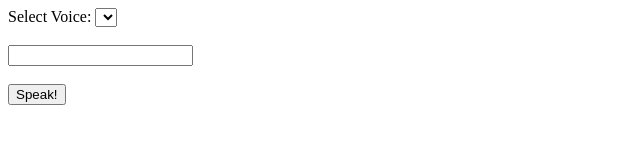
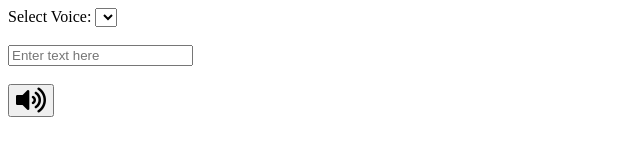
Before and after one commit to bhaveshgoyal182/TextBolega, a plain HTML site: page index.html in a window 1280 px wide. Shown: the whole page, without its empty margins (0-640 px from the left). Drawn offline with Linux system fonts and the light colour scheme.

Commit message:
Modify index.html

```diff
--- a/index.html
+++ b/index.html
@@ -6,18 +6,19 @@
     <meta name="viewport" content="width=device-width, initial-scale=1.0">
     <meta http-equiv="X-UA-Compatible" content="ie=edge">
     <title>TextToSpeech | by dev.bhau</title>
+    <link rel="stylesheet" href="./styles.css">
+    <link rel="stylesheet" href="https://use.fontawesome.com/releases/v5.15.3/css/all.css"
+        integrity="sha384-SZXxX4whJ79/gErwcOYf+zWLeJdY/qpuqC4cAa9rOGUstPomtqpuNWT9wdPEn2fk" crossorigin="anonymous">
 </head>
 
 <body>
+    <div class="wrapper">
+        <span> Select Voice:</span> <select id='voiceList'></select> <br><br>
+        <input id='txtInput' placeholder="Enter text here"/> <br><br>
+        <button id='btnSpeak'><i class="fas fa-volume-up fa-2x"></i></button>
+    </div>
 
-    Select Voice: <select id='voiceList'></select> <br><br>
-
-    <input id='txtInput' /> <br><br>
-    <button id='btnSpeak'>Speak!</button>
-
-    <script src="./script.js">
-
-    </script>
+    <script src="./script.js"></script>
 </body>
 
 </html>
```
